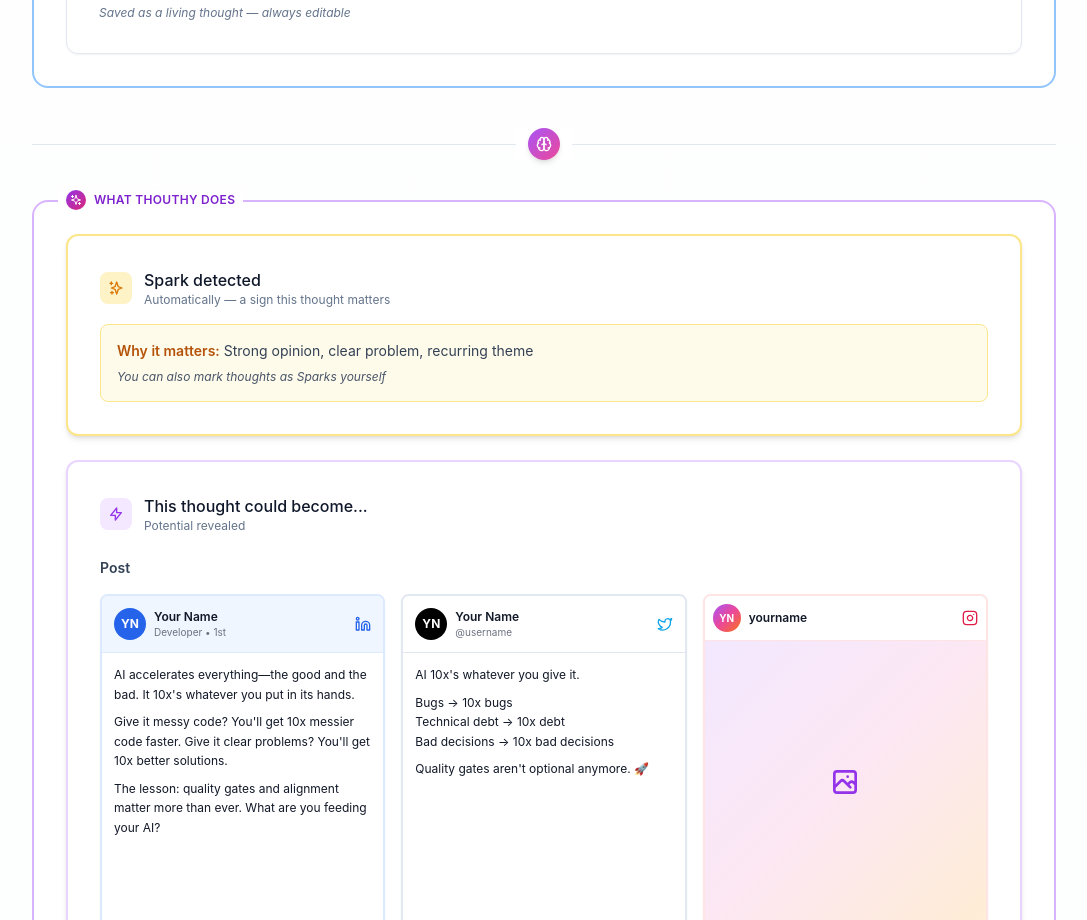
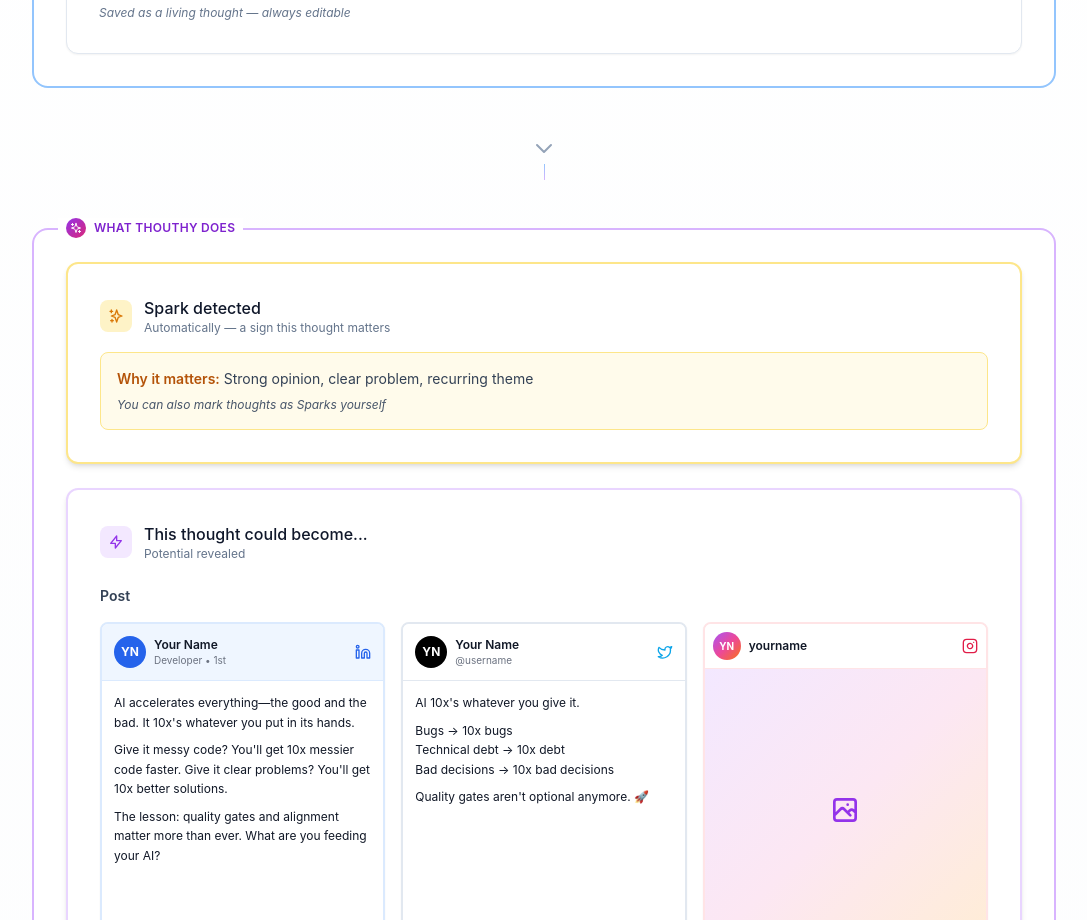
Before and after one commit to ovidon83/mindnestapp, a React (Vite) app: page / in a window 1280 px wide. Shown: the part 1840-2760 px from the top of the page, without its empty margins (96-1183 px from the left). Built offline with nearby package versions, Linux system fonts and the light colour scheme; no server answers.

Commit message:
Replace divider with discrete arrow transition

```diff
--- a/src/components/CaptureView.tsx
+++ b/src/components/CaptureView.tsx
@@ -692,14 +692,12 @@ const CaptureView: React.FC<CaptureViewProps> = ({ onOrganizeClick }) => {
                 </div>
 
                 {/* Subtle Transition */}
-                <div className="relative flex items-center justify-center py-2">
-                  <div className="absolute inset-0 flex items-center">
-                    <div className="w-full border-t border-slate-200"></div>
-                  </div>
-                  <div className="relative bg-white px-3">
-                    <div className="w-8 h-8 bg-gradient-to-br from-purple-500 to-pink-500 rounded-full flex items-center justify-center shadow-md">
-                      <Brain className="w-4 h-4 text-white" />
-                    </div>
+                <div className="flex items-center justify-center py-4">
+                  <div className="flex flex-col items-center gap-1">
+                    <svg className="w-6 h-6 text-slate-400" fill="none" stroke="currentColor" viewBox="0 0 24 24">
+                      <path strokeLinecap="round" strokeLinejoin="round" strokeWidth={2} d="M19 9l-7 7-7-7" />
+                    </svg>
+                    <div className="w-px h-4 bg-gradient-to-b from-blue-300 to-purple-300"></div>
                   </div>
                 </div>
 
```
